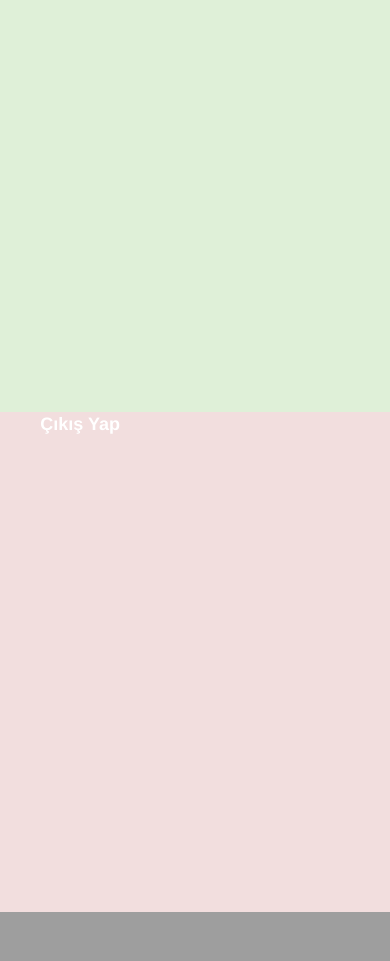
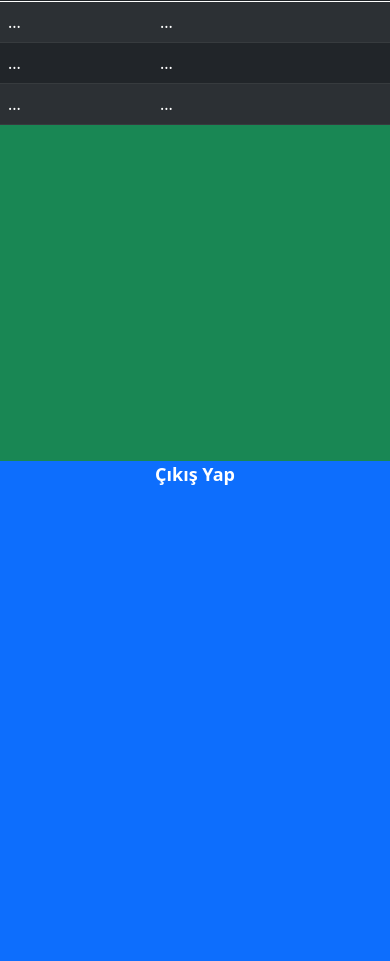
Before and after one commit to Umut-Kilic/Real-time-vehicle-tracking-system-on-map, a Flask app: template app/templates/icerik.html in a window 390 px wide. Shown: the part 1239-2200 px from the top of the page. Before the commit the page ends 2151 px from the top, so only its background shows below. Run offline with Flask 2, Linux system fonts and the light colour scheme; the template is opened without the code that fills it: most values are stand-ins (such as "Sample title", 1, 10 or a date in 2020); some libraries are stand-ins or nearby versions.

Commit message:
Arayuzde iyileştirmeler

```diff
--- a/app/templates/icerik.html
+++ b/app/templates/icerik.html
@@ -4,11 +4,12 @@
   <meta name="viewport" content="width=device-width, initial-scale=1">
     <meta charset="UTF-8">
     <title>İçerik</title>
-    <link rel="stylesheet" href="https://maxcdn.bootstrapcdn.com/bootstrap/3.3.6/css/bootstrap.min.css"
-        integrity="sha384-1q8mTJOASx8j1Au+a5WDVnPi2lkFfwwEAa8hDDdjZlpLegxhjVME1fgjWPGmkzs7"
-        crossorigin="anonymous">
+    <link href="https://cdn.jsdelivr.net/npm/bootstrap@5.0.2/dist/css/bootstrap.min.css" rel="stylesheet" integrity="sha384-EVSTQN3/azprG1Anm3QDgpJLIm9Nao0Yz1ztcQTwFspd3yD65VohhpuuCOmLASjC" crossorigin="anonymous">
     <script async defer src="https://maps.googleapis.com/maps/api/js?key=AIzaSyDNSNy-MC8K7chF-bcgYrPuFZ29mdsNtI0&callback=initMap"
     type="text/javascript"></script>
+    <style>
+      @import url('https://fonts.googleapis.com/css2?family=Kanit:ital,wght@1,200&display=swap');
+      </style>
     <style>
       #link{
         text-decoration: none;
@@ -52,20 +53,43 @@
 
   <div class="container-fluid">
     <div class="row">
-        <div class="col-md-1 bg-warning w-100" style="height: 500px;">
+      <div class="col-md-1 bg-warning" style="height: 500px;">
 
+      </div>
+        <div class="col-md-8 bg-info" style="height: 700px; padding: 0px; ">
+            <h1 class="text-center" style=" margin-top: 0.3%; margin-bottom: 0%; font-family: 'Kanit', sans-serif;">HOŞ GELDİN : {{isim}}</h1>
+            <h1 style="padding-left: 5%;margin-top: 0%; margin-bottom: 0.1%; font-family: 'Kanit', sans-serif;">Harita</h1>
+            <div id="map" class="w-100" style="height:95%;"></div>
+        </div>
+        <div class="col-md-2 bg-success p-0" style="height: 500px;">
+          <table class="table table-dark table-hover table-striped table-responsive w-100 p-0 m-0">
+            <thead>
+              <tr>
+                <th>Araç Id</th>
+                <th>Araç Konum</th>
+              </tr>
+
+            </thead>
+            <tbody>
+              <tr>
+                <td >...</td>
+                <td >...</td>
+              </tr>
+              <tr>
+                <td >...</td>
+                <td >...</td>
+              </tr>
+              <tr>
+                <td >...</td>
+                <td >...</td>
+              </tr>
+            </tbody>
+
+          </table>
 
         </div>
-        <div class="col-md-8 bg-info" style="height: 650px; padding: 0px; ">
-            <h1 class="text-center" style=" margin-top: 0.3%; margin-bottom: 0.1%;">Hoş Geldin : {{isim}}</h1>
-            <h1 style="padding-left: 5%;margin-top: 0.1%; margin-bottom: 0.1%;">Harita</h1>
-            <div id="map" class="w-100" style="height:95%;"></div>
-        </div>
-        <div class="col-md-2 bg-success" style="height: 500px;">
-
-        </div>
-        <div class="col-md-1 bg-danger w-100" style="height: 500px;">
-          <a id="link" style="margin-left: 7%;" href="{{ url_for('logout_request') }}"> Çıkış Yap</a>
+        <div class="col-md-1 bg-primary" style="height: 500px;">
+          <a id="link" style="display: flex; justify-content: center; align-items: center;" href="{{ url_for('logout_request') }}"> Çıkış Yap</a>
         </div>
 
     </div>
```
Also changed, not shown: app/templates/index.html (+6 -3 lines), app/templates/kayit.html (+6 -3 lines), app/views/musteri_hesap_bilgileri.db.
